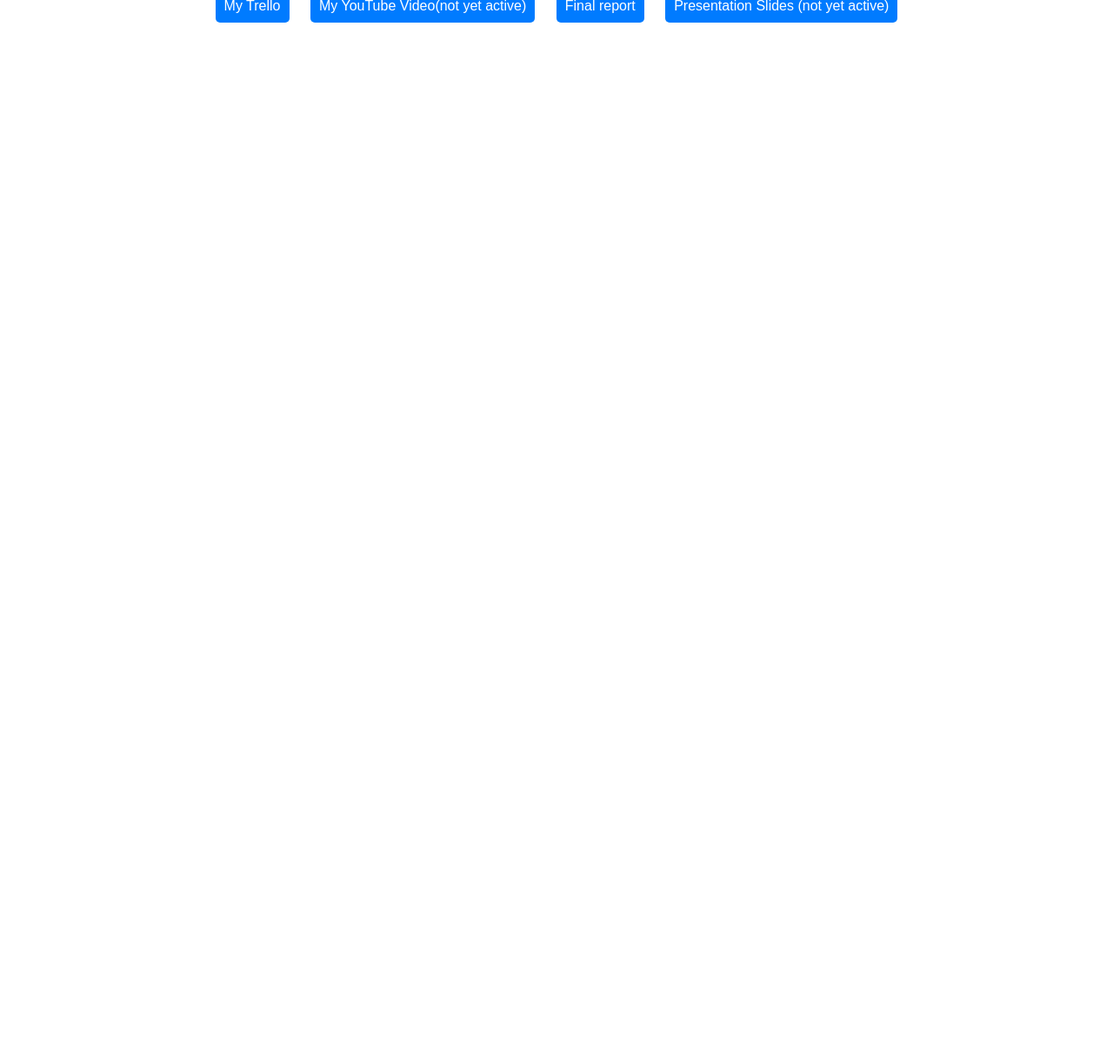
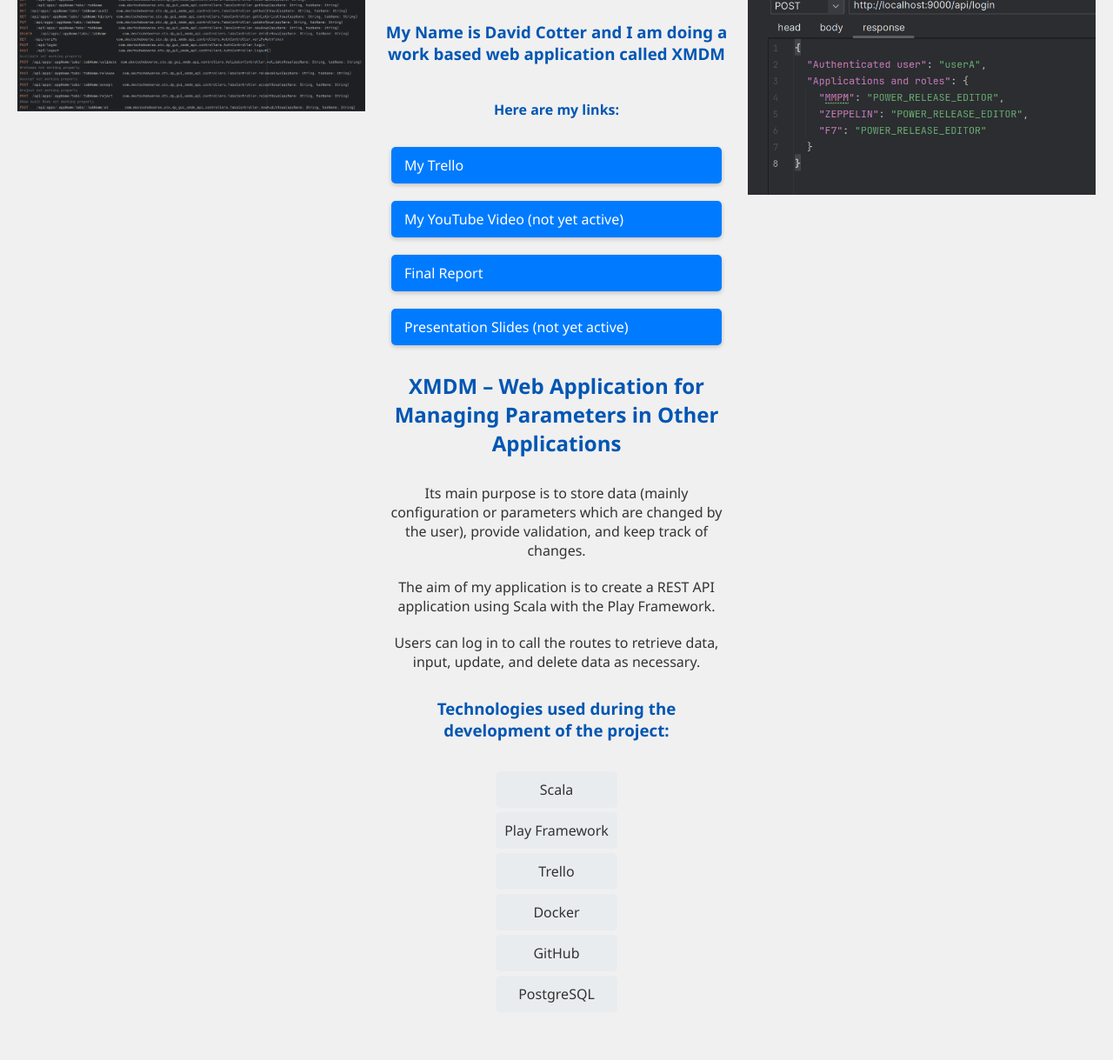
Before and after one commit to Dcot95/Dcot95.github.io, a plain HTML site: page index.html in a window 1280 px wide. Shown: the part 205-1424 px from the top of the page at 87% size. Before the commit the page ends 800 px from the top, so only its background shows below. Drawn offline with Linux system fonts and the light colour scheme.

Commit message:
restructured

```diff
--- a/index.html
+++ b/index.html
@@ -5,32 +5,143 @@
     <meta name="viewport" content="width=device-width, initial-scale=1.0">
     <title>My Project</title>
     <style>
-        body {
-            font-family: Arial, sans-serif;
-            padding: 20px;
-            text-align: center;
+        h1, h2, h3 {
+            margin: 20px 0;
         }
         h1 {
-            color: #333;
+            color: #007bff;
+	    text-align: center
+        }
+        h2 {
+            color: #0056b3;
+	    text-align: center
+        }
+	h3 {
+            color: #0056b3;
+	    text-align: center;
+        }
+	h4 {
+            color: #0056b3;
+	    text-align: center;
         }
         a {
             display: inline-block;
             margin: 10px;
-            padding: 10px;
+            padding: 10px 15px;
             background-color: #007bff;
             color: white;
             text-decoration: none;
             border-radius: 5px;
+            box-shadow: 0 2px 5px rgba(0,0,0,0.2);
+            transition: background-color 0.3s, box-shadow 0.3s;
         }
+        a:hover, a:focus {
+            background-color: #0056b3;
+            box-shadow: 0 4px 8px rgba(0,0,0,0.3);
+        }
+        /* Main content styling */
+        p, ul {
+            text-align: center;
+            max-width: 800px;
+            margin: 10px auto;
+        }
+        ul {
+            list-style-type: none;
+            padding: 0;
+        }
+        ul li {
+            background-color: #e9ecef;
+            padding: 10px;
+            margin: 5px 0;
+            border-radius: 5px;
+        }
+
+body {
+    font-family: 'Segoe UI', Tahoma, Geneva, Verdana, sans-serif;
+    margin: 0;
+    padding: 20px;
+    background-color: #f0f0f0;
+    color: #333;
+}
+.container {
+    display: flex;
+    justify-content: space-between;
+    align-items: start;
+    min-height: 100vh;
+}
+
+.image-container {
+    width: 50%;
+    display: flex;
+    justify-content: center;
+    overflow: hidden;
+    margin-top: 20vh;
+}
+
+.text-content {
+    width: 50%;
+    padding: 20px;
+    display: flex;
+    flex-direction: column;
+    justify-content: center;
+}
+
+img {
+    max-width: 100%;
+    max-height: 80vh;
+    object-fit: contain;
+}
+
+@media (max-width: 768px) {
+    .container {
+        flex-direction: column;
+    }
+    .image-container, .text-content {
+        width: 100%;
+    }
+    .image-container {
+        margin-top: 5vh;
+    }
+    img {
+        max-height: 40vh;
+    }
+}
+
+
     </style>
 </head>
 <body>
-    <h1>Welcome to My Hdip Computer Science Final Project Page</h1>
+    <div class="container">
+        <div class="image-container">
+            <img src="routes.png" alt="routes">
+        </div>
+        <div class="text-content">
+            <!-- Your text content here -->
+            <h1>Welcome to My Hdip Computer Science Final Project Page</h1>
     <h3>My Name is David Cotter and I am doing a work based web application called XMDM</h3>
-    <p>Here are my links:</p>
+    <h4>Here are my links:</h4>
     <a href="https://trello.com/invite/b/t5xAN0vi/ATTIda042a8b5c9771267d41a1b0043a58cb9F3656AA/final-project-v2" target="_blank">My Trello</a>
-    <a href="" target="_blank">My YouTube Video(not yet active)</a>
-    <a href="https://drive.google.com/file/d/1XdHW1PF-qtMx-BP4YcKcJhGsvNipXvqo/view?usp=sharing" target="_blank">Final report</a>
+    <a href="" target="_blank">My YouTube Video (not yet active)</a>
+    <a href="https://drive.google.com/file/d/1XdHW1PF-qtMx-BP4YcKcJhGsvNipXvqo/view?usp=sharing" target="_blank">Final Report</a>
     <a href="" target="_blank">Presentation Slides (not yet active)</a>
+    <h2>XMDM – Web Application for Managing Parameters in Other Applications</h2>
+    <p>Its main purpose is to store data (mainly configuration or parameters which are changed by the user), provide validation, and keep track of changes.</p>
+    <p>The aim of my application is to create a REST API application using Scala with the Play Framework.</p>
+    <p>Users can log in to call the routes to retrieve data, input, update, and delete data as necessary.</p>
+    <h3>Technologies used during the development of the project:</h3>
+    <ul>
+        <li>Scala</li>
+        <li>Play Framework</li>
+        <li>Trello</li>
+        <li>Docker</li>
+        <li>GitHub</li>
+        <li>PostgreSQL</li>
+    </ul>
+	</div>
+        <div class="image-container">
+            <img src="role.png" alt="login details">
+        </div>
+
+    </div>
 </body>
 </html>
```
Also changed, not shown: role.png (added), routes.png (added).
